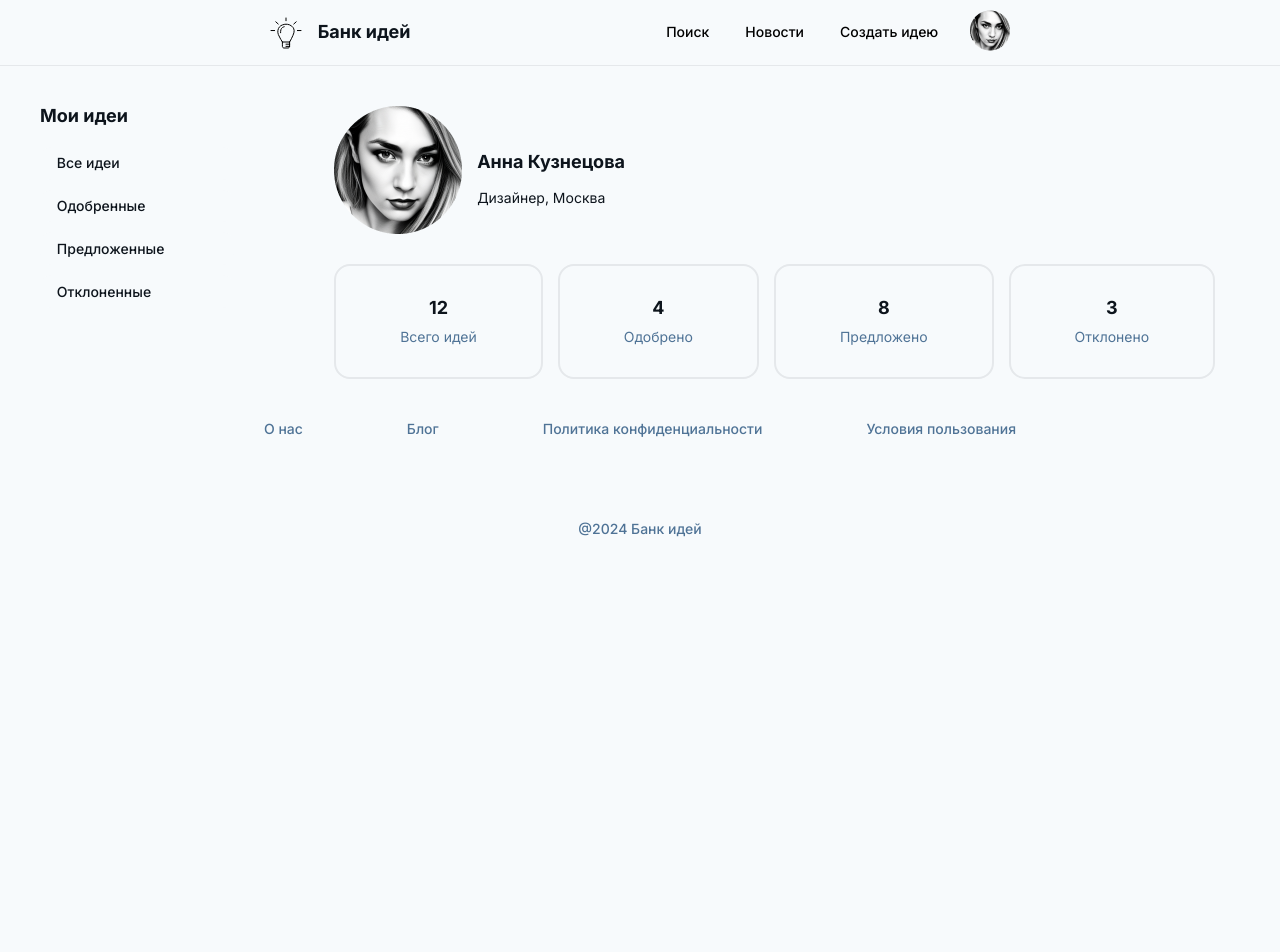
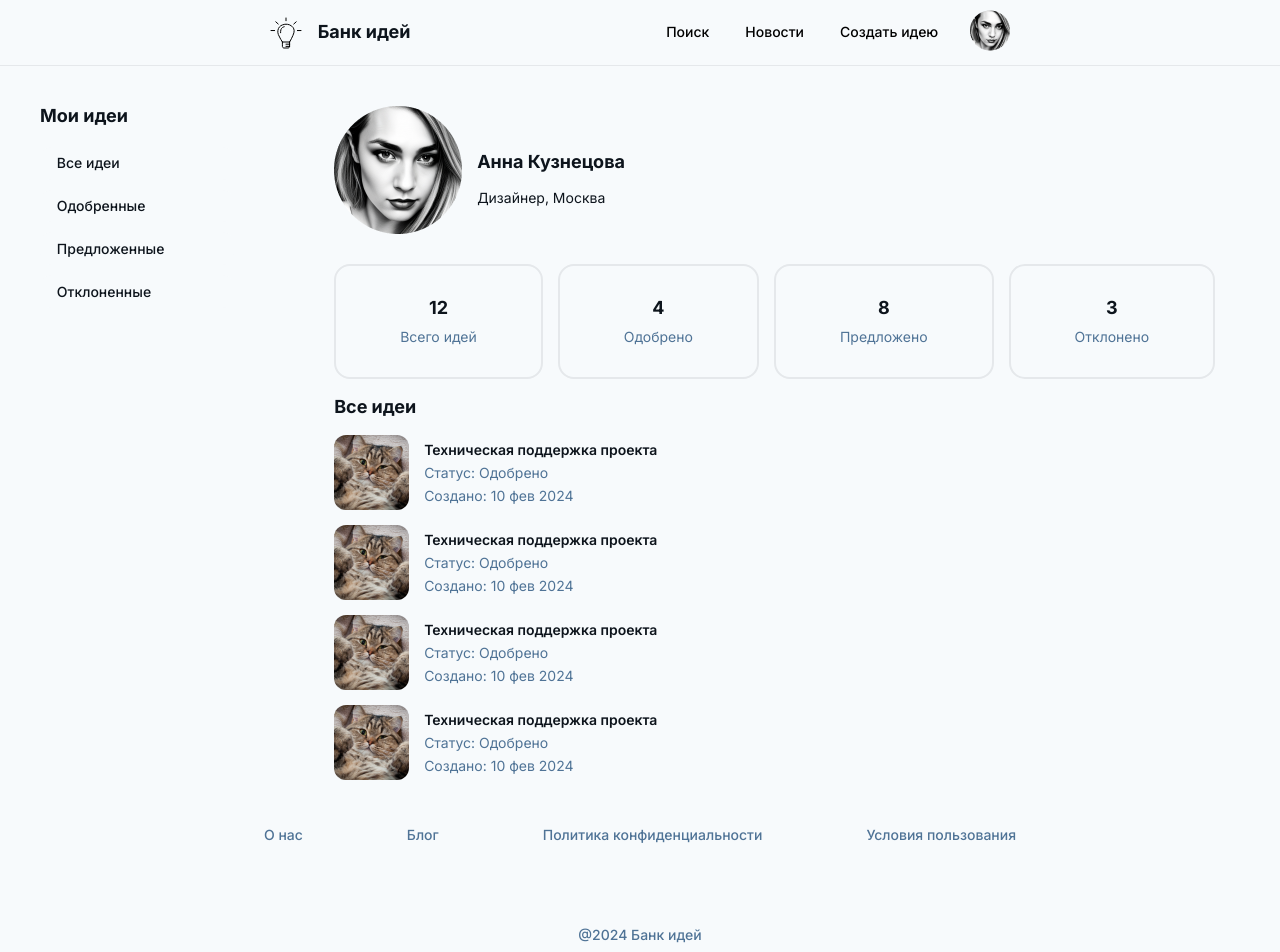
Before and after one commit to Talion220/Bank-of-ideas, a React (Vite) app: page /profile in a window 1280 px wide. Shown: the top 952 px of the page. Before the commit the page ends 800 px from the top, so only its background shows below. Built offline with nearby package versions, Linux system fonts and the light colour scheme.

Commit message:
user profile is done

```diff
--- a/src/widgets/profile/userIdeas.jsx
+++ b/src/widgets/profile/userIdeas.jsx
@@ -1,9 +1,76 @@
 import './userIdeas.scss';
+import ideaPreview from '../../shared/images/ideaPreview.png';
 
 function UserIdeas(){
     return(
         <div className='userIdeas'>
-
+            <h3>Все идеи</h3>
+            <div className="scrollable-user-container">
+                <div className='userIdea'>
+                    <img src={ideaPreview} alt="" />
+                    <div>
+                        <p className='ideaTitle'>Техническая поддержка проекта</p>
+                        <p className='ideaStatus'>Статус: Одобрено</p>
+                        <p className='ideaDateCreated'>Создано: 10 фев 2024</p>
+                    </div>
+                </div>
+                <div className='userIdea'>
+                    <img src={ideaPreview} alt="" />
+                    <div>
+                        <p className='ideaTitle'>Техническая поддержка проекта</p>
+                        <p className='ideaStatus'>Статус: Одобрено</p>
+                        <p className='ideaDateCreated'>Создано: 10 фев 2024</p>
+                    </div>
+                </div>
+                <div className='userIdea'>
+                    <img src={ideaPreview} alt="" />
+                    <div>
+                        <p className='ideaTitle'>Техническая поддержка проекта</p>
+                        <p className='ideaStatus'>Статус: Одобрено</p>
+                        <p className='ideaDateCreated'>Создано: 10 фев 2024</p>
+                    </div>
+                </div>
+                <div className='userIdea'>
+                    <img src={ideaPreview} alt="" />
+                    <div>
+                        <p className='ideaTitle'>Техническая поддержка проекта</p>
+                        <p className='ideaStatus'>Статус: Одобрено</p>
+                        <p className='ideaDateCreated'>Создано: 10 фев 2024</p>
+                    </div>
+                </div>
+                <div className='userIdea'>
+                    <img src={ideaPreview} alt="" />
+                    <div>
+                        <p className='ideaTitle'>Техническая поддержка проекта</p>
+                        <p className='ideaStatus'>Статус: Одобрено</p>
+                        <p className='ideaDateCreated'>Создано: 10 фев 2024</p>
+                    </div>
+                </div>
+                <div className='userIdea'>
+                    <img src={ideaPreview} alt="" />
+                    <div>
+                        <p className='ideaTitle'>Техническая поддержка проекта</p>
+                        <p className='ideaStatus'>Статус: Одобрено</p>
+                        <p className='ideaDateCreated'>Создано: 10 фев 2024</p>
+                    </div>
+                </div>
+                <div className='userIdea'>
+                    <img src={ideaPreview} alt="" />
+                    <div>
+                        <p className='ideaTitle'>Техническая поддержка проекта</p>
+                        <p className='ideaStatus'>Статус: Одобрено</p>
+                        <p className='ideaDateCreated'>Создано: 10 фев 2024</p>
+                    </div>
+                </div>
+                <div className='userIdea'>
+                    <img src={ideaPreview} alt="" />
+                    <div>
+                        <p className='ideaTitle'>Техническая поддержка проекта</p>
+                        <p className='ideaStatus'>Статус: Одобрено</p>
+                        <p className='ideaDateCreated'>Создано: 10 фев 2024</p>
+                    </div>
+                </div>
+          </div>
         </div>
 
     )
--- a/src/widgets/profile/userIdeas.scss
+++ b/src/widgets/profile/userIdeas.scss
@@ -1 +1,34 @@
 @import '/src/index.scss';
+
+.userIdeas{
+    margin-right: 15px;
+}
+
+.userIdeas .userIdea{
+    height: 75px;
+    display: flex;
+    justify-content: left;
+    align-items: center;
+    margin-bottom: 15px;
+}
+
+.userIdeas .userIdea img{
+    border-radius: 12px;
+    margin-right: 15px;
+}
+.userIdeas .userIdea div{
+    height: 75px;
+    display: flex;
+    flex-direction: column;
+    justify-content: space-evenly;
+}
+.userIdeas .userIdea .ideaTitle{
+    font-weight: 600;
+}
+.ideaDateCreated, .ideaStatus{
+    color: $font-gray-color;
+}
+.userIdeas .scrollable-user-container {
+    height: 350px;
+    overflow-y: auto;
+}
```
Also changed, not shown: src/shared/images/ideaPreview.png (added).
